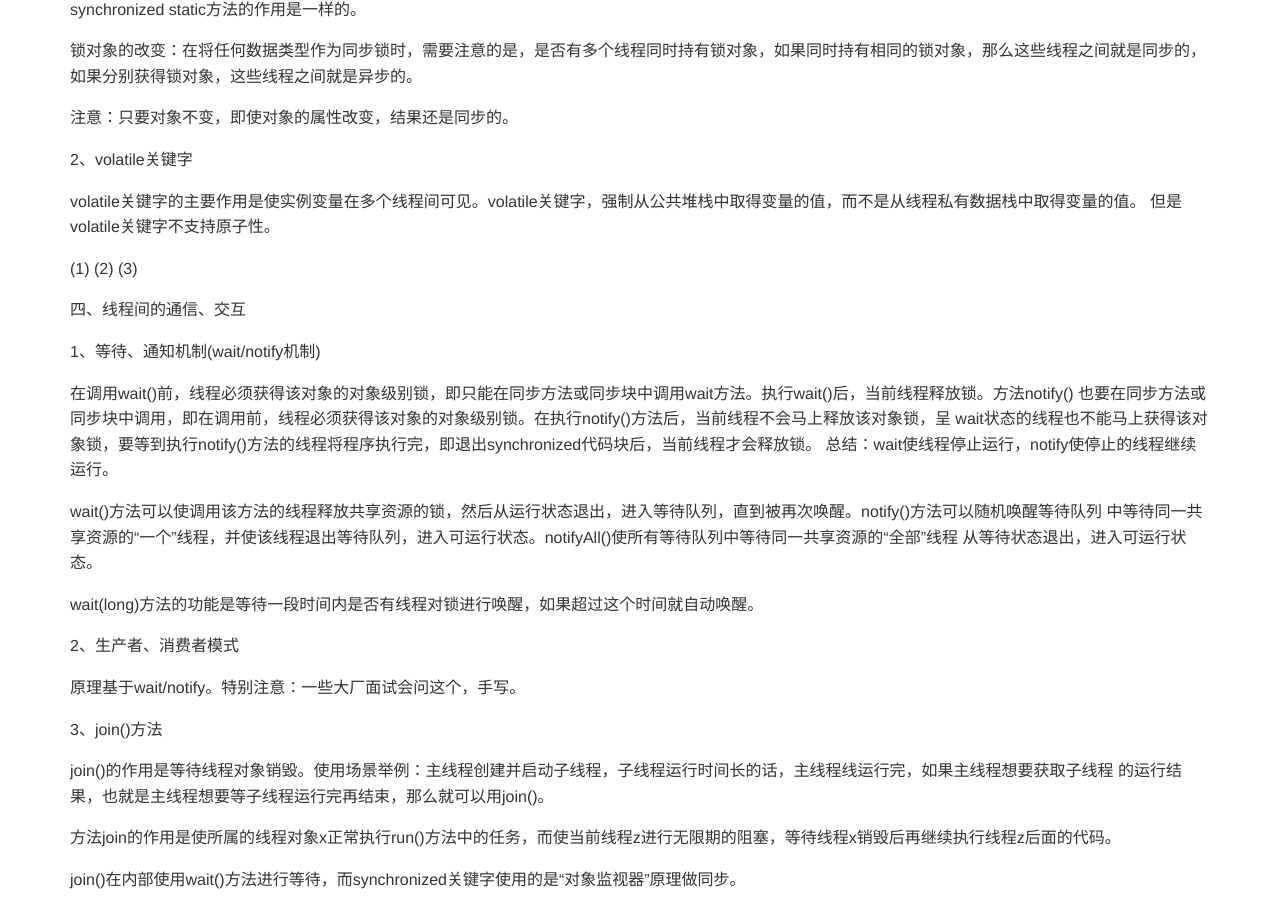
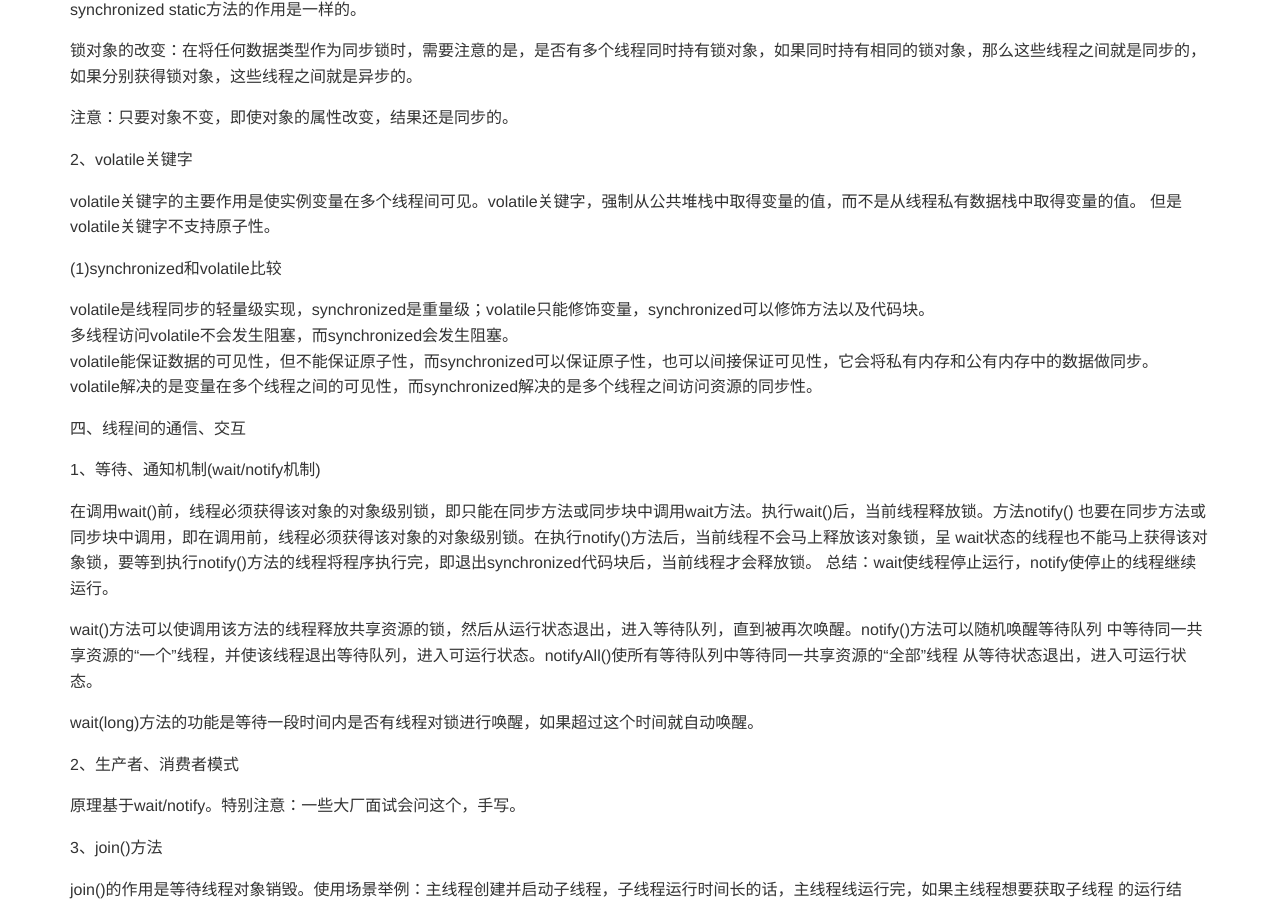
Before and after one commit to yaofengdoit/yaofengdoit.github.io, a Jekyll site: the page built from _posts/2020/04-06/2020-04-13-ReadBook-1.md, in a window 1280 px wide and 900 px high, scrolled down 3083 px. Built offline with Jekyll 4.4.1, drawn with Linux system fonts in a browser that asks for light colours; a script that is not in the unit is left out.

Commit message:
读书笔记-java多线程编程核心技术

```diff
--- a/_posts/2020/04-06/2020-04-13-ReadBook-1.md
+++ b/_posts/2020/04-06/2020-04-13-ReadBook-1.md
@@ -138,11 +138,12 @@ synchronized static方法的作用是一样的。
 volatile关键字的主要作用是使实例变量在多个线程间可见。volatile关键字，强制从公共堆栈中取得变量的值，而不是从线程私有数据栈中取得变量的值。
 但是volatile关键字不支持原子性。
 
-(1)
-(2)
-(3)
+(1)synchronized和volatile比较
 
-
+volatile是线程同步的轻量级实现，synchronized是重量级；volatile只能修饰变量，synchronized可以修饰方法以及代码块。<br/>
+多线程访问volatile不会发生阻塞，而synchronized会发生阻塞。<br/>
+volatile能保证数据的可见性，但不能保证原子性，而synchronized可以保证原子性，也可以间接保证可见性，它会将私有内存和公有内存中的数据做同步。<br/>
+volatile解决的是变量在多个线程之间的可见性，而synchronized解决的是多个线程之间访问资源的同步性。
 
 
 四、线程间的通信、交互
```
